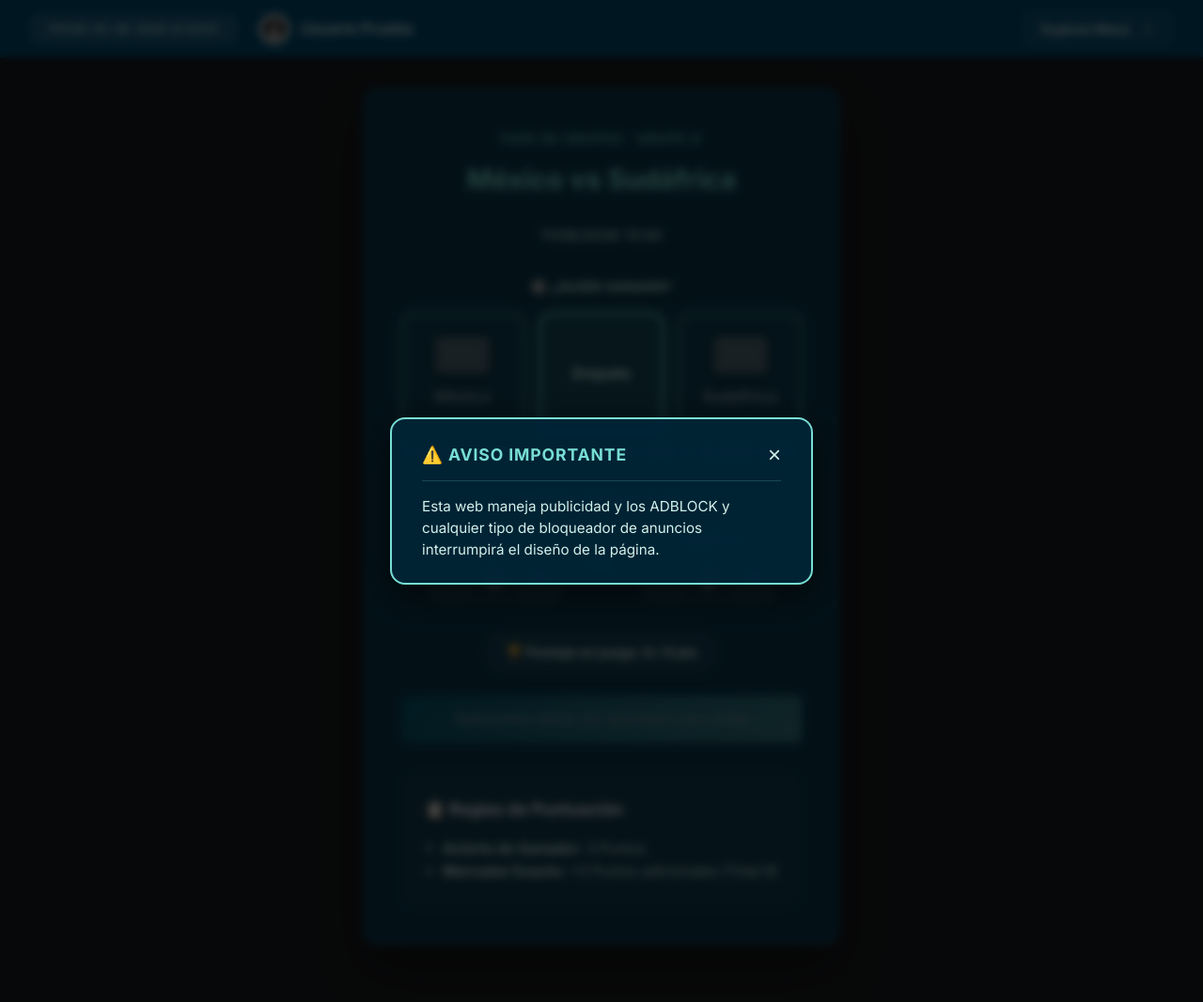
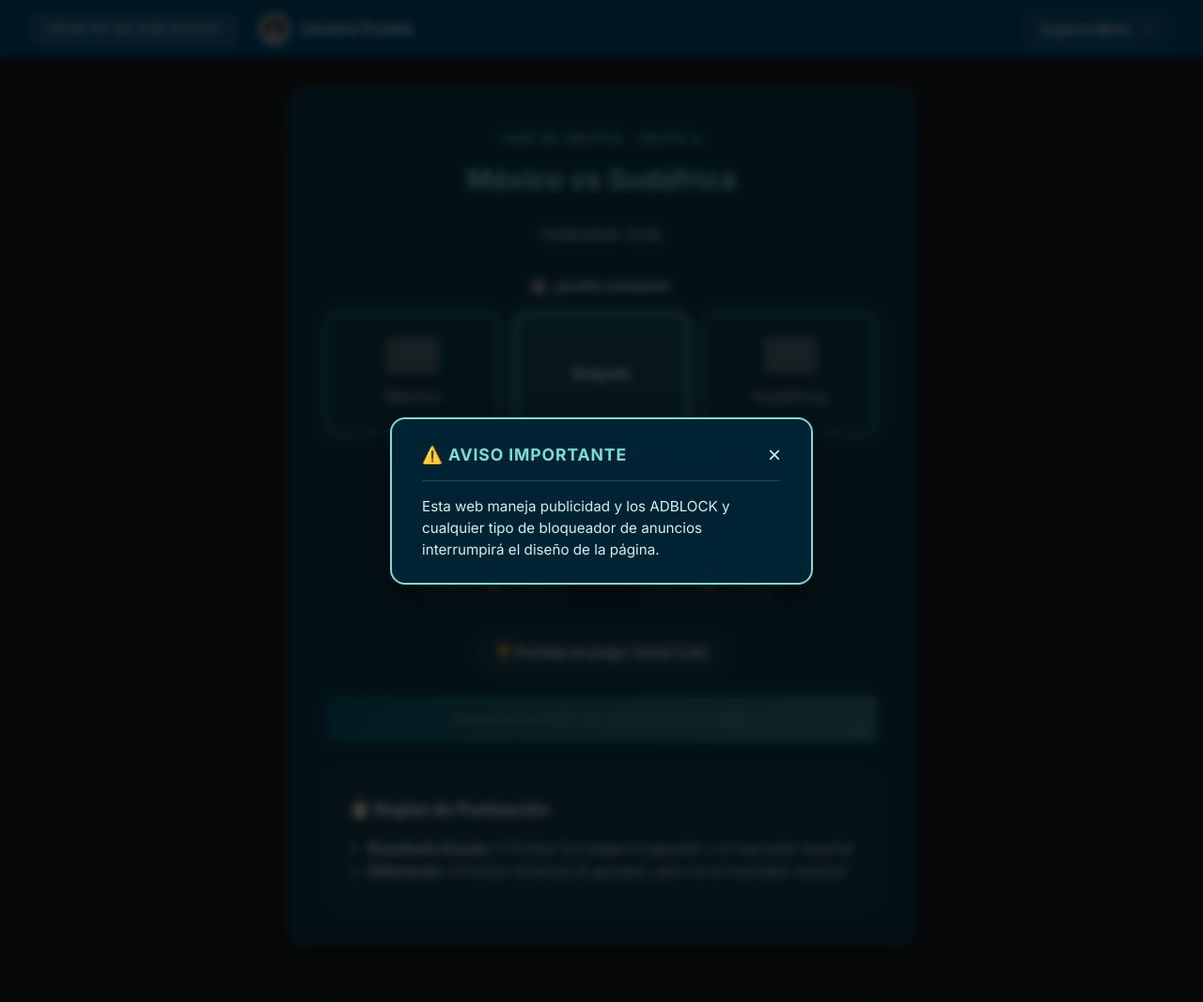
Before and after one commit to Blakezama/quineladroA2026, a Flask app: page /apostar/1 in a window 1280 px wide. Shown: the whole page at 94% size. Run offline with Flask 3, Linux system fonts and the light colour scheme; the visitor is signed in with stand-in values (Sample User, id 1); grey boxes are pictures that could not be loaded.

Commit message:
feat: Actualizar sistema de puntuaciones (5 pts exacto, 3 pts diferencia)

```diff
--- a/app.py
+++ b/app.py
@@ -641,22 +641,20 @@ def ranking():
             if v.partido_id in resultados:
                 res = resultados[v.partido_id]
 
-                # 1. Acierto de Ganador/Empate (3 pts)
-                if v.voto_ganador == res['ganador_real']:
-                    puntos_totales += 3
+                # Evaluar puntuación según las nuevas reglas
+                acerto_marcador = False
+                acerto_ganador = (v.voto_ganador == res['ganador_real'])
 
-                # 2. Marcador Exacto (+5 pts adicionales)
                 if res['goles_a'] is not None and res['goles_b'] is not None:
                     if v.goles_a_prediccion == res['goles_a'] and v.goles_b_prediccion == res['goles_b']:
-                        puntos_totales += 5
+                        acerto_marcador = True
 
-                # 3. Primera Amarilla correcta (2 pts)
-                if res['amarilla_real'] is not None and v.voto_amarilla == res['amarilla_real']:
-                    puntos_totales += 2
-
-                # 4. Primera Roja correcta (7 pts)
-                if res['roja_real'] is not None and v.voto_roja == res['roja_real']:
-                    puntos_totales += 7
+                if acerto_marcador:
+                    # Resultado exacto: acierta el ganador y el marcador exacto
+                    puntos_totales += 5
+                elif acerto_ganador:
+                    # Diferencia: acierta el ganador (o empate), pero no el marcador exacto
+                    puntos_totales += 3
 
         ranking_data.append({
             'usuario': u,
--- a/templates/apostar.html
+++ b/templates/apostar.html
@@ -68,7 +68,7 @@
         <!-- Botón de Envío y Puntaje Potencial -->
         <div class="vote-submit" style="display: flex; flex-direction: column; align-items: center; gap: 1rem;">
             <div id="potential-points-badge" style="background: rgba(255, 255, 255, 0.05); border: 1px solid rgba(255,255,255,0.1); color: var(--text-dim); padding: 0.6rem 1.25rem; border-radius: 20px; font-weight: bold; font-size: 0.9rem; transition: all 0.3s; margin-bottom: 0.5rem;">
-                🏆 Puntaje en juego: 8 / 8 pts
+                🏆 Puntaje en juego: Hasta 5 pts
             </div>
             <button id="btn-submit-vote" class="btn-vibrant" disabled onclick="openConfirmModal()">
                 Selecciona todas las opciones para votar
@@ -79,8 +79,8 @@
         <div class="rules-panel" style="margin-top: 2rem; background: rgba(255,255,255,0.03); padding: 1.5rem; border-radius: 12px; border: 1px solid rgba(255,255,255,0.05);">
             <h3 style="margin-bottom: 1rem; color: var(--primary); font-size: 1.1rem;">📋 Reglas de Puntuación</h3>
             <ul style="color: var(--text-dim); font-size: 0.95rem; line-height: 1.6; padding-left: 1.2rem; margin: 0;">
-                <li><strong>Acierto de Ganador:</strong> 3 Puntos</li>
-                <li><strong>Marcador Exacto:</strong> +5 Puntos adicionales (Total 8)</li>
+                <li><strong>Resultado Exacto:</strong> 5 Puntos (Le pegas al ganador y al marcador exacto)</li>
+                <li><strong>Diferencia:</strong> 3 Puntos (Aciertas el ganador, pero no el marcador exacto)</li>
             </ul>
         </div>
     </div>
@@ -546,11 +546,11 @@
 
     function checkSubmit() {
         const btn = document.getElementById('btn-submit-vote');
-        let points = 8; // Marcador base: 3 ganador + 5 exacto = 8 pts
+        let points = 5; // Puntaje máximo posible
 
         const badge = document.getElementById('potential-points-badge');
         if (badge) {
-            badge.textContent = `🏆 Puntaje en juego: ${points} / 8 pts`;
+            badge.textContent = `🏆 Puntaje en juego: Hasta ${points} pts`;
             badge.style.background = 'rgba(120, 222, 212, 0.1)';
             badge.style.borderColor = 'var(--accent-color)';
             badge.style.color = 'var(--accent-color)';
```
